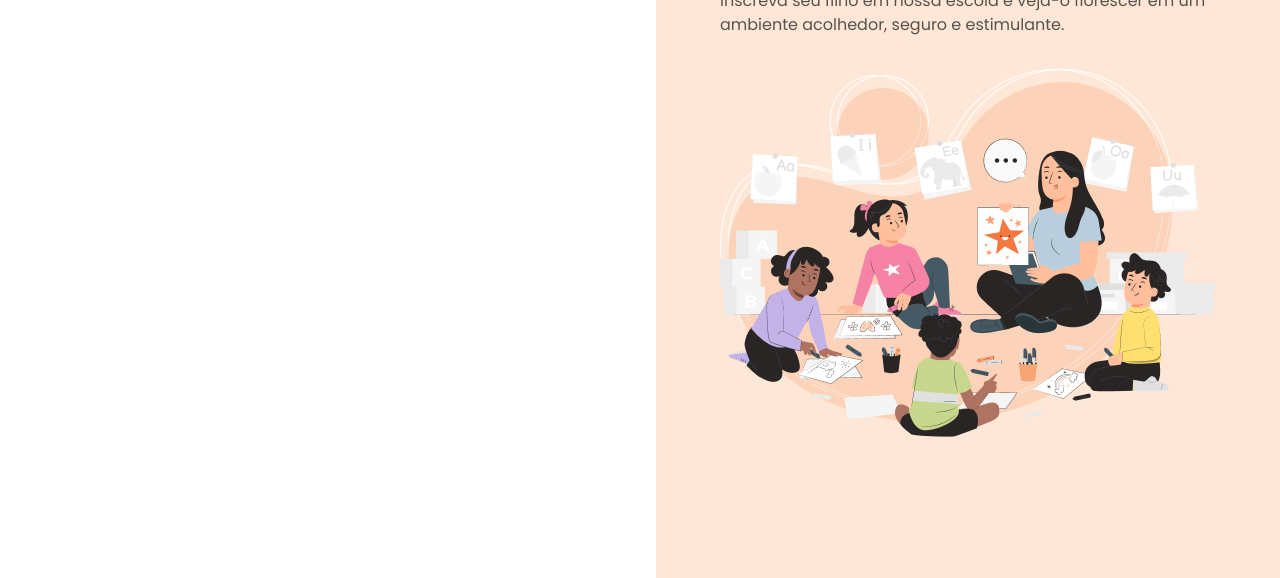
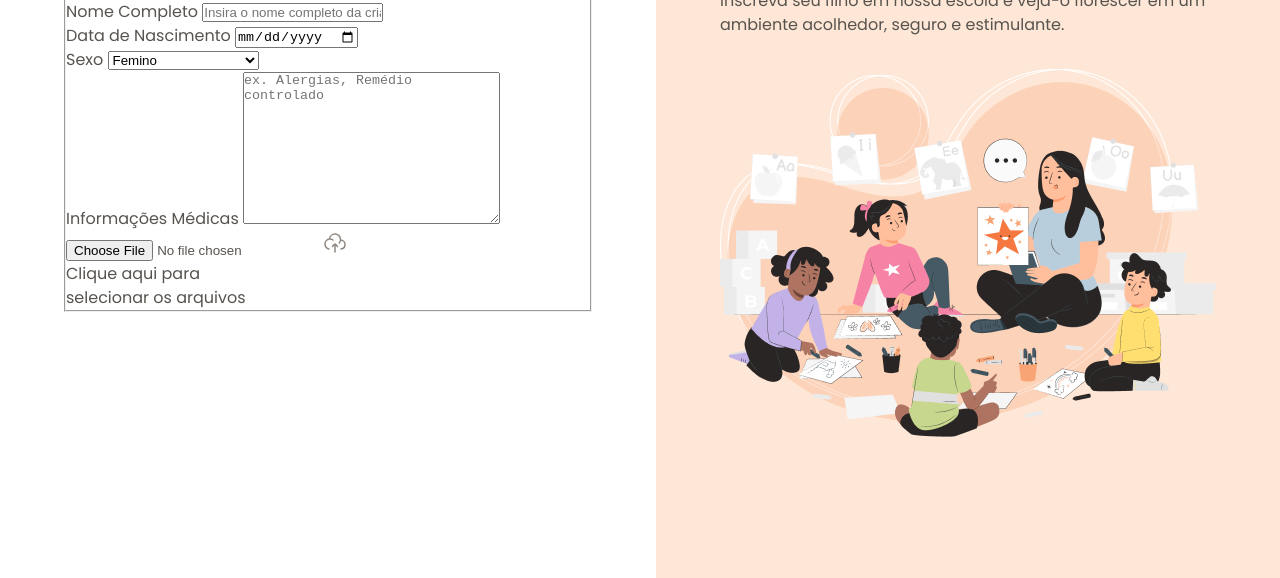
Before and after one commit to AnaWalecheskiMoreto/06---formulario-de-matricula, a plain HTML site: page index.html in a window 1280 px wide. Shown: the part 222-800 px from the top of the page. Drawn offline with Linux system fonts and the light colour scheme.

Commit message:
iniciando o formulario

```diff
--- a/index.html
+++ b/index.html
@@ -26,7 +26,45 @@
                 escola de educação infantil Estrelas do Amanhã.
             </p>
 
+            <form method="post" enctype="multipart/form-data">
+                <fieldset class="child-info">
+                    <legend>Informações da criança</legend>
 
+                    <div class="input-wrapper">
+                        <label for="fullname">Nome Completo</label>
+                        <input id="fullname" name="fullname" type="text" placeholder="Insira o nome completo da criança">
+                    </div>
+
+                    <div class="input-wrapper">
+                        <label for="birth">Data de Nascimento</label>
+                        <input type="date" name="birth" id="birth">
+                    </div>
+
+                    <div class="select-wrapper">
+                        <label for="gender">Sexo</label>
+                        <select name="gender" id="gender">
+                            <option value="female">Femino</option>
+                            <option value="male">Masculino</option>
+                            <option value="na">Prefiro não responder</option>
+                        </select>
+                    </div>
+
+                    <div class="textarea-wrapper">
+                        <label for="medical-info">Informações Médicas</label>
+                        <textarea name="medical-info" id="medical-info" cols="30" rows="10" placeholder="ex. Alergias, Remédio controlado"></textarea>
+                    </div>
+
+                    <div class="droparea-wrapper">
+                        <input type="file" id="birth-file" name="birth-file">
+                        <img src="assets/icons/cloud-upload.svg" alt="">
+                        <p>
+                            Clique aqui para <br>
+                            selecionar os arquivos
+                        </p>
+                    </div>
+
+                </fieldset>
+            </form>
 
         </main>
 
--- a/styles/global.css
+++ b/styles/global.css
@@ -20,6 +20,8 @@
     --stroke-default: #D6D3D1;
     --stroke-highlight: #f3541c;
     --semantic-error: #dc2626;
+
+
 }
 
 body {
```
